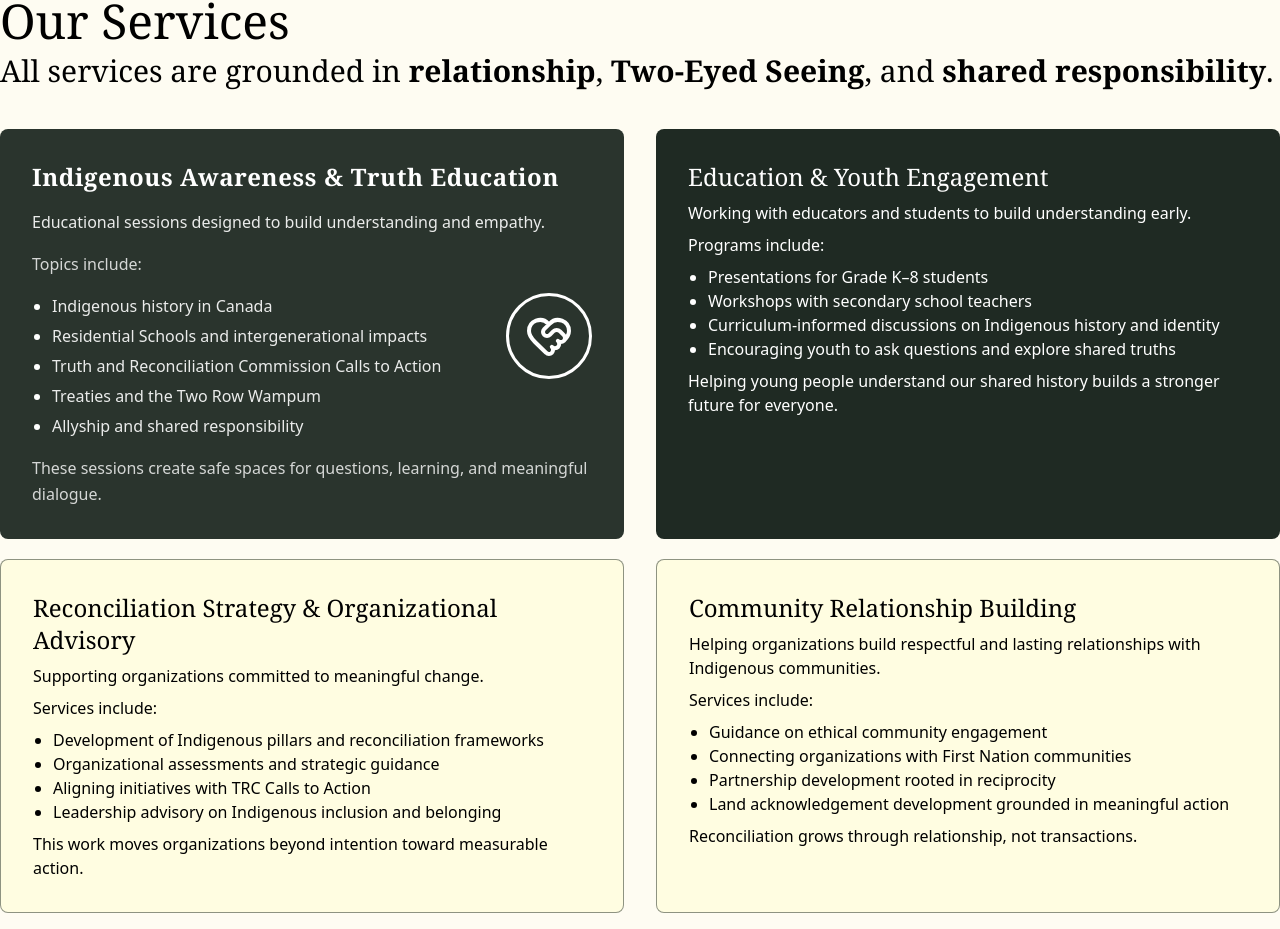
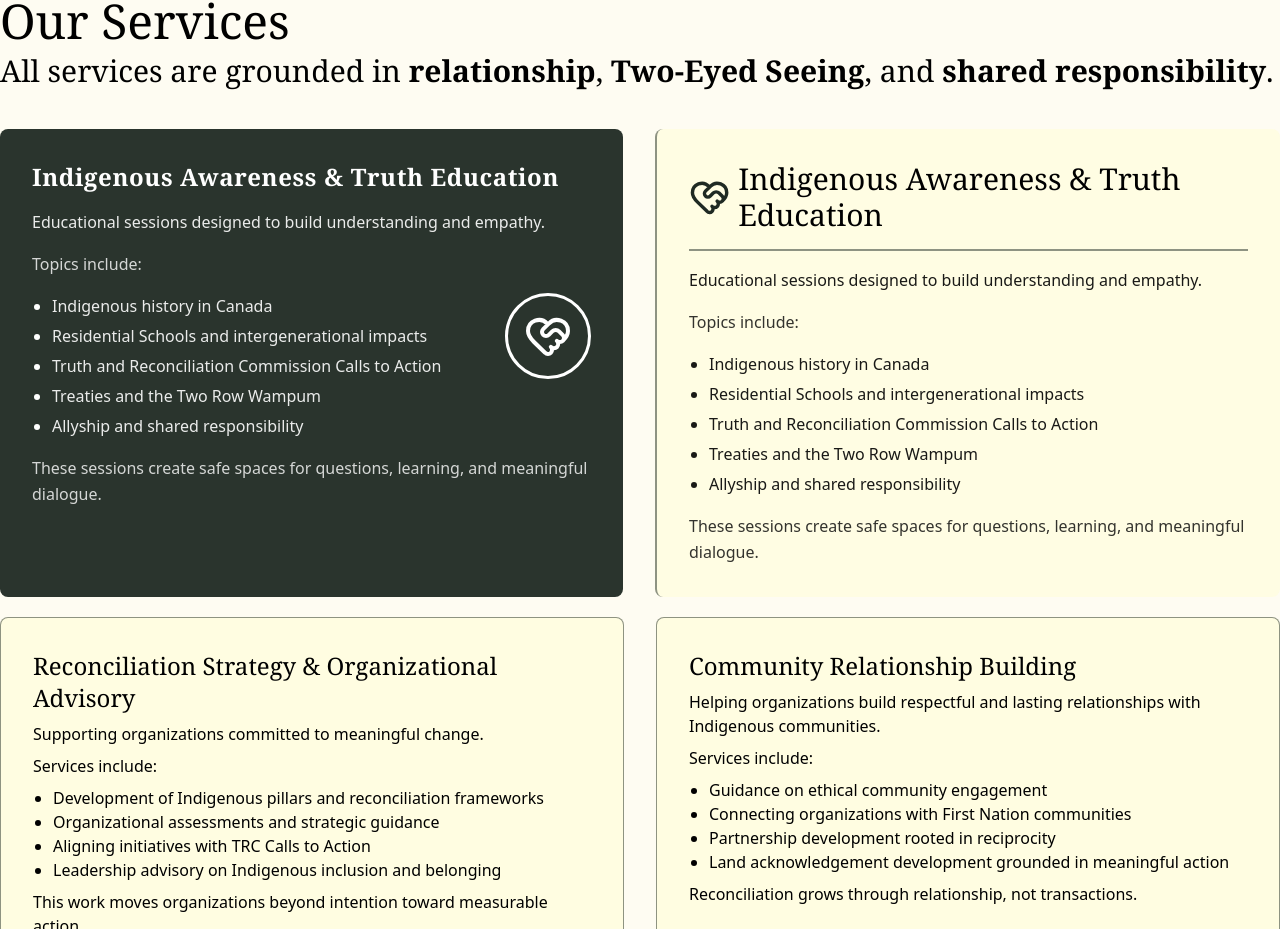
Before and after one commit to MastracciN/eli-consulting, a React (Vite) app: page /services in a window 1280 px wide. Shown: the part 995-1924 px from the top of the page. Built offline with nearby package versions, Linux system fonts and the light colour scheme.

Commit message:
changed services card design on services page

```diff
--- a/src/pages/Services.jsx
+++ b/src/pages/Services.jsx
@@ -116,7 +116,32 @@ const Services = () => {
                             <p className='text-white/80'>These sessions create safe spaces for questions, learning, and meaningful dialogue.</p>
                         </div>
 
-                        <div className='flex flex-col flex-1 space-y-2 p-8 rounded-lg transition-all duration-300 bg-dg text-white hover:bg-dg/90 hover:shadow-xl'>
+                        <div className='flex flex-col flex-1 space-y-4 p-8 rounded-lg transition-all duration-300 bg-crm/90
+                            hover:-translate-y-1 hover:shadow-2xl hover:bg-crm leading-relaxed border-l-2 border-dg/50'>
+                            <div className='flex space-x-2 items-center border-b-2 border-dg/50 pb-4'>
+                                <HeartHandshake className='w-12 h-12 text-dg'/>
+                                <p className='text-3xl font-serif'>Indigenous Awareness & Truth Education</p>
+                            </div>
+                            <p className='text-black/90'>Educational sessions designed to build understanding and empathy.</p>
+                            <p className='text-black/80 font-medium'>Topics include:</p>
+                            <div className='flex flex-col md:flex-row'>
+                                <ul className='list-disc pl-5 space-y-1 text-black/90'>
+                                    <li>Indigenous history in Canada</li>
+                                    <li>Residential Schools and intergenerational impacts</li>
+                                    <li>Truth and Reconciliation Commission Calls to Action</li>
+                                    <li>Treaties and the Two Row Wampum</li>
+                                    <li>Allyship and shared responsibility</li>
+                                </ul>
+                                {/* <div className='flex-1 flex items-start justify-end'>
+                                    <div className='border-3 p-4 border-dg rounded-full'>
+                                        <HeartHandshake className='w-12 h-12 text-dg'/>
+                                    </div>
+                                </div> */}
+                            </div>
+                            <p className='text-black/80'>These sessions create safe spaces for questions, learning, and meaningful dialogue.</p>
+                        </div>
+
+                        {/* <div className='flex flex-col flex-1 space-y-2 p-8 rounded-lg transition-all duration-300 bg-dg text-white hover:bg-dg/90 hover:shadow-xl'>
                             <p className='text-2xl font-serif'>Education & Youth Engagement</p>
                             <p>Working with educators and students to build understanding early.</p>
                             <p>Programs include:</p>
@@ -127,7 +152,7 @@ const Services = () => {
                                 <li>Encouraging youth to ask questions and explore shared truths</li>
                             </ul>
                             <p>Helping young people understand our shared history builds a stronger future for everyone.</p>
-                        </div>
+                        </div> */}
 
                     </div>
 
```
